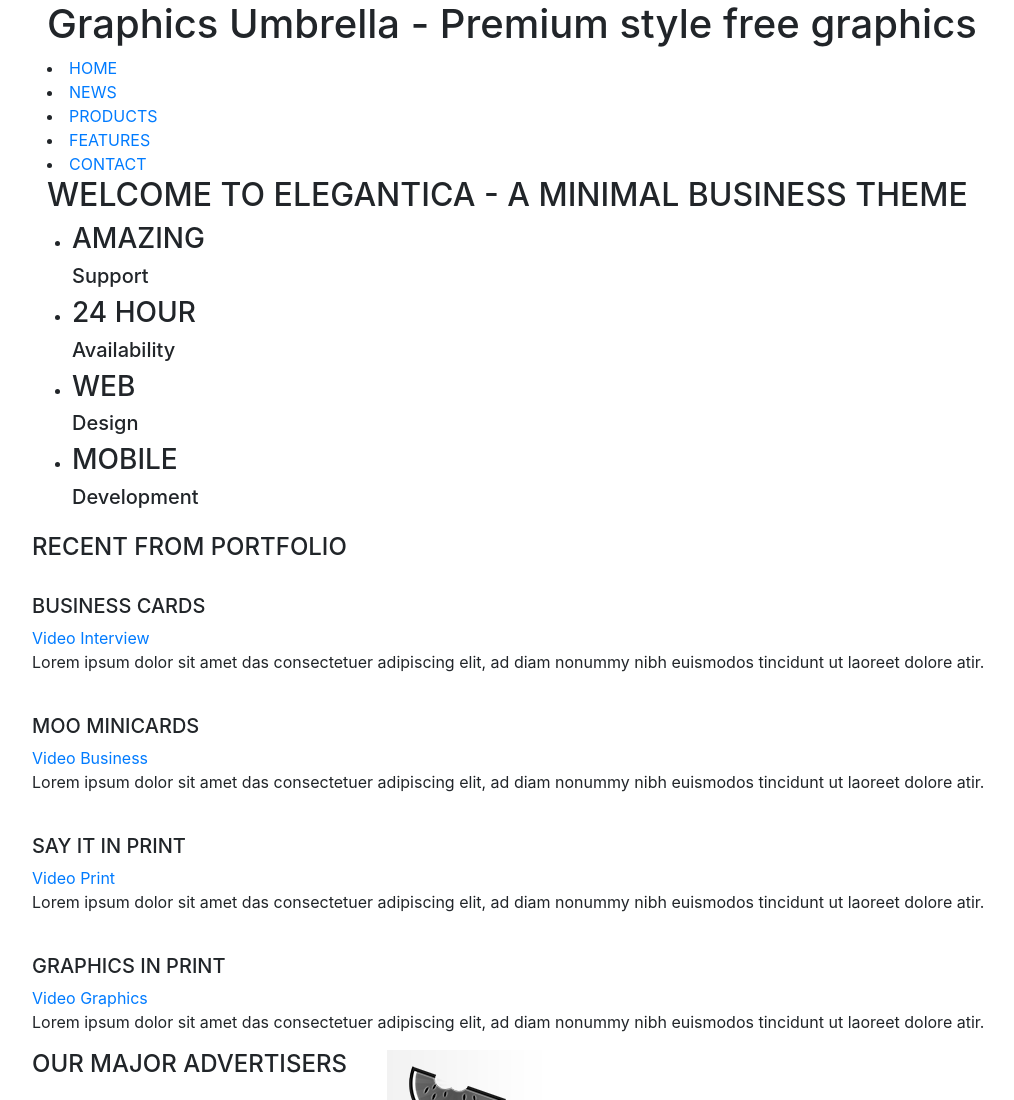
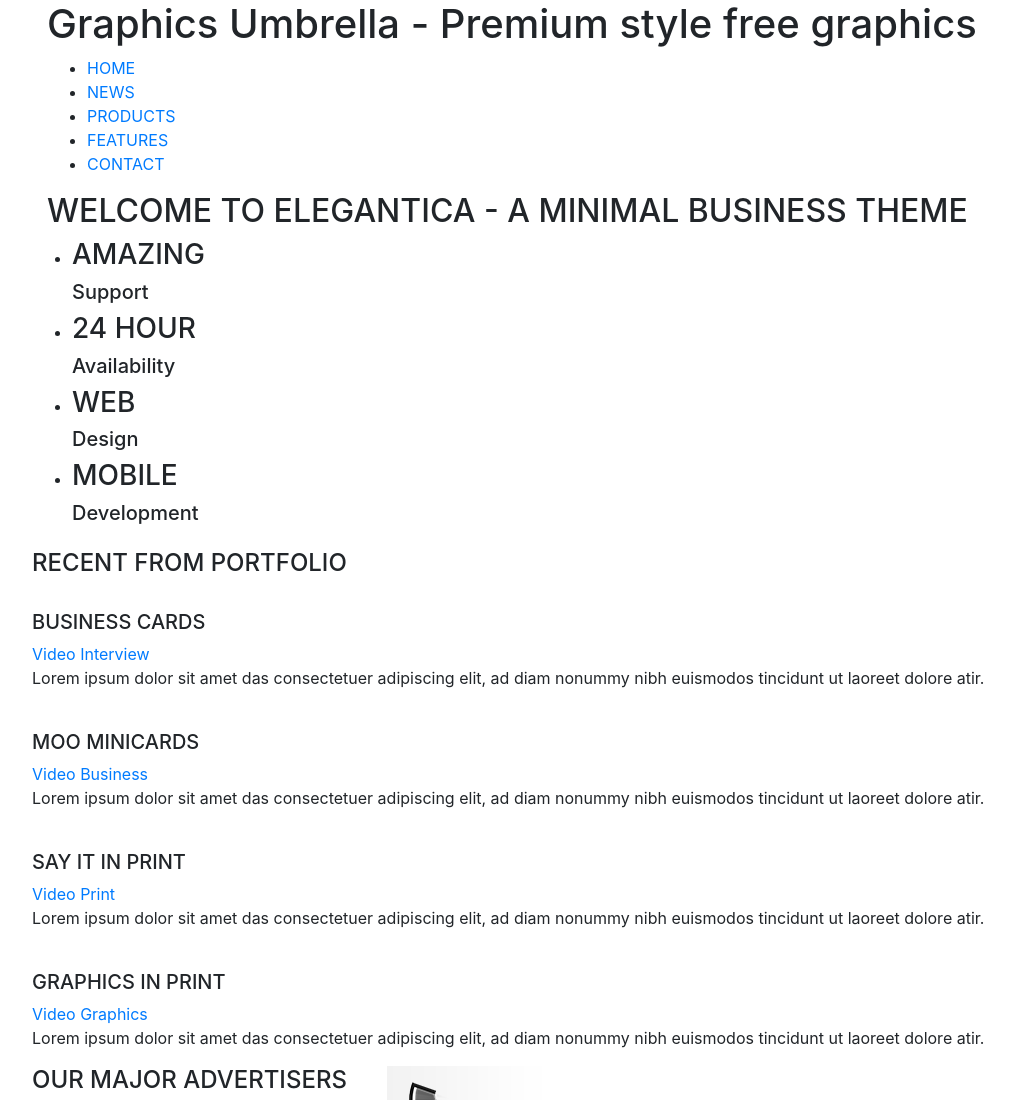
Before and after one commit to akasyaa/psd-html-conversion, a website built with webpack: page graphicsumbrella/index.html in a window 1280 px wide. Shown: the top 1100 px of the page, without its empty margins (38-1052 px from the left). Built offline with nearby package versions, Linux system fonts and the light colour scheme.

Commit message:
Fix some markup errors caught by HTML validator

```diff
--- a/graphicsumbrella/index.html
+++ b/graphicsumbrella/index.html
@@ -10,11 +10,13 @@
         <div class="container">
             <h1>Graphics Umbrella - Premium style free graphics</h1>
             <nav class="main-menu">
-                <li><a href="#">HOME</a></li>
-                <li><a href="#">NEWS</a></li>
-                <li><a href="#">PRODUCTS</a></li>
-                <li><a href="#">FEATURES</a></li>
-                <li><a href="#">CONTACT</a></li>
+               <ul>
+                    <li><a href="#">HOME</a></li>
+                    <li><a href="#">NEWS</a></li>
+                    <li><a href="#">PRODUCTS</a></li>
+                    <li><a href="#">FEATURES</a></li>
+                    <li><a href="#">CONTACT</a></li>
+               </ul>
             </nav>
         </div>
     </header>
@@ -125,7 +127,7 @@
                         <img src="src/img/advertisers/inspiredtemplate.png" alt="inspiredtemplate">
                     </li>
                     <li>
-                        <img src="src/img/advertisers/birdfly.png" alt=""birdfly>
+                        <img src="src/img/advertisers/birdfly.png" alt="birdfly">
                     </li>
                     <li>
                         <img src="src/img/advertisers/mansilhouette.png" alt="mansilhouette">
```
